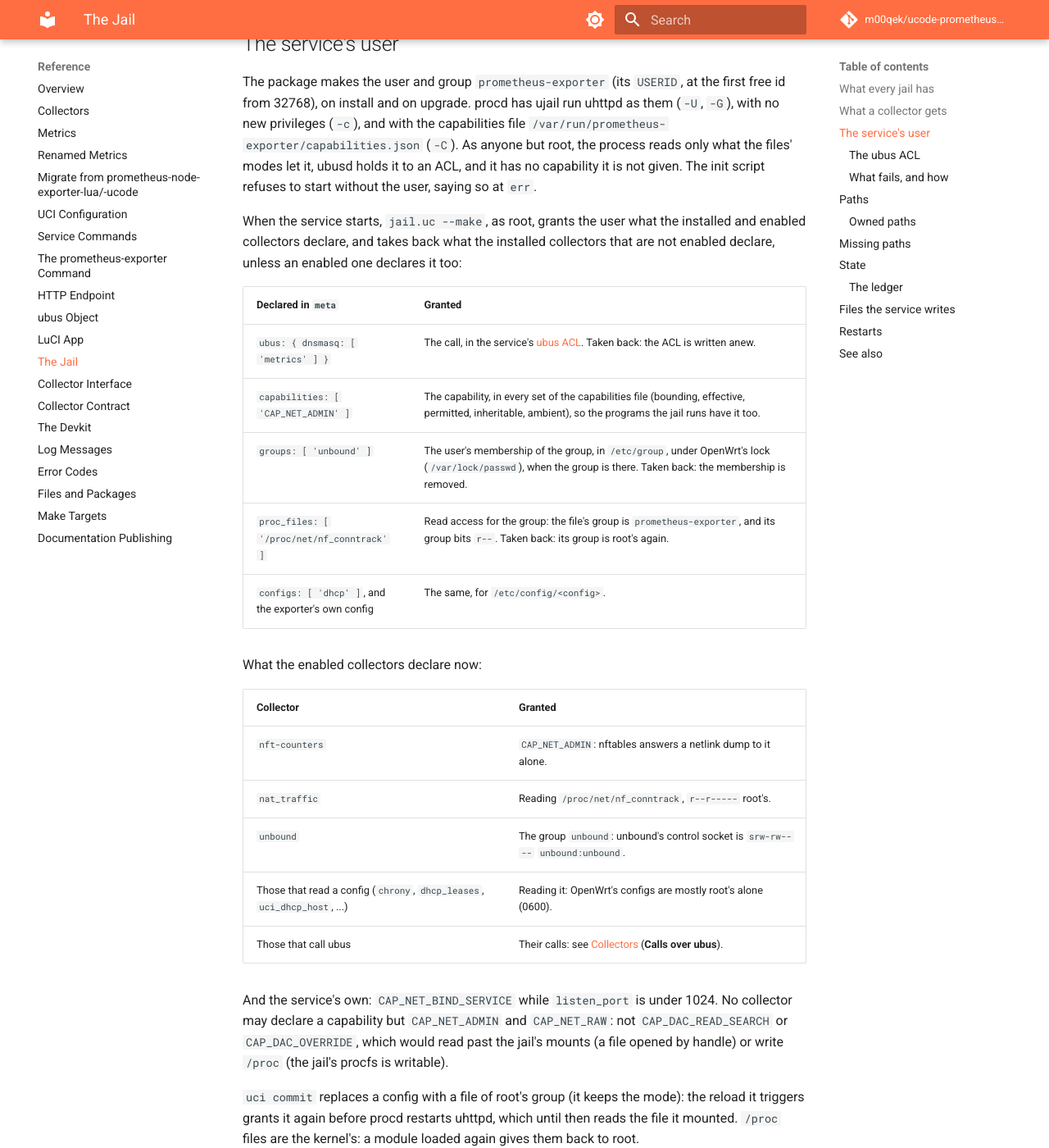
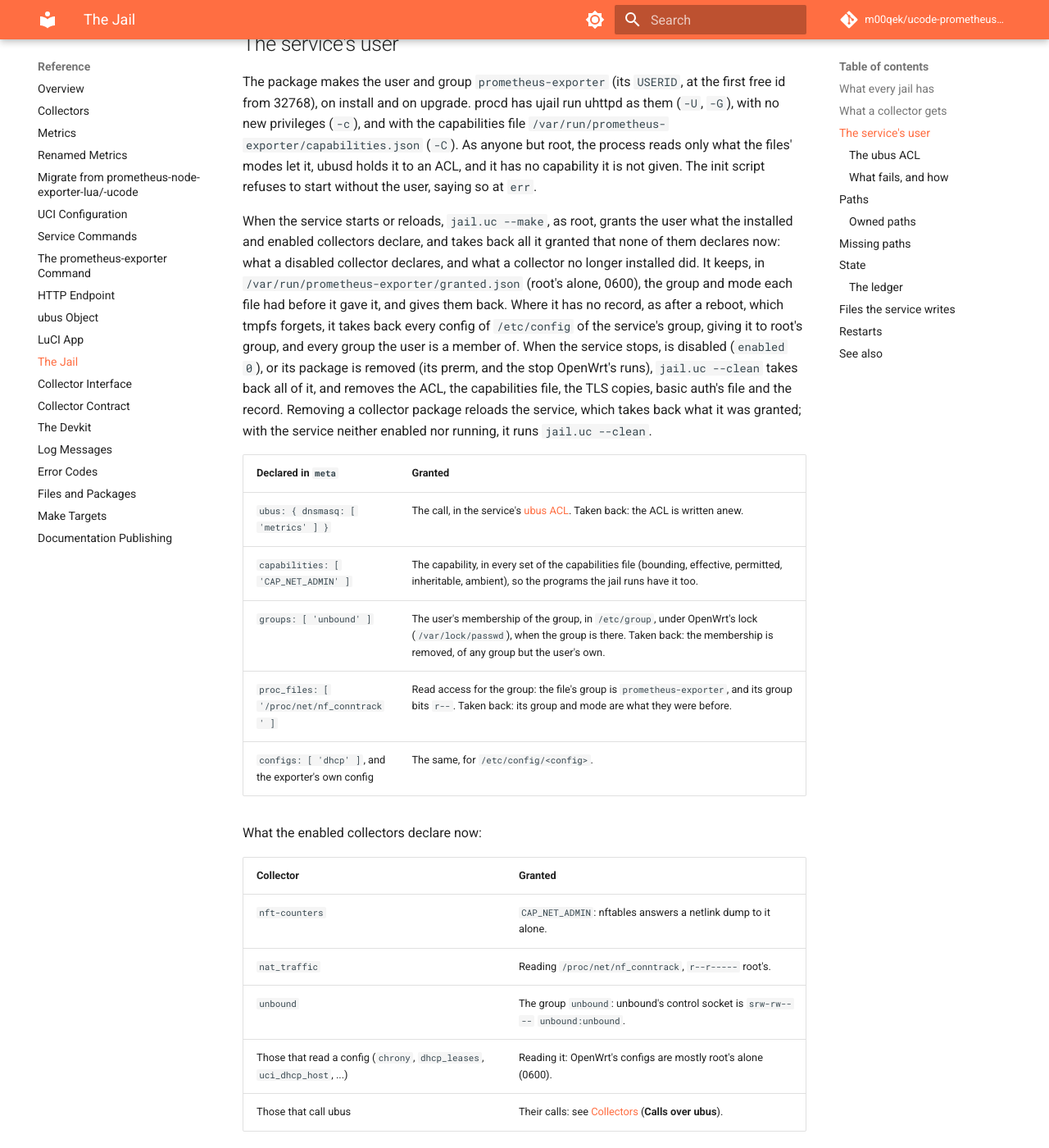
Before and after one commit to m00qek/ucode-prometheus-exporter, an MkDocs documentation site: the page built from docs/reference/jail.md, in a window 1280 px wide and 1400 px high, scrolled down 2147 px. Shown: the whole window at 82% size. Built offline with MkDocs 1.6.1 and Material for MkDocs 9.7.7, drawn with Linux system fonts in a browser that asks for light colours; comment, search, counter and statistics services are not loaded; some of the changed text lies outside the part shown.

Commit message:
Take back every grant no enabled collector declares, and all of it on stop
A removed collector package left its configs readable by the service's
group, conntrack's table too, and the user in unbound's group; stop,
enabled 0 and removal left them all, and uhttpd.conf. grant.make now
records the group and mode each file had before it gave it (granted.json,
root's alone, in the run directory), takes back from every file of the
group no enabled collector declares, the configs of /etc/config of the
group without a record too, as after a reboot, and takes the user out of
every group none declares. clean takes back all of it and removes
uhttpd.conf and the record. The base package's prerm cleans, and a
collector package with the service neither enabled nor running cleans
rather than reload. e2e checks chrony's and unbound's grants go with
their packages, and every grant on disable, stop and removal.

```diff
--- a/docs/reference/jail.md
+++ b/docs/reference/jail.md
@@ -42,14 +42,14 @@ Some declarations are shaped by the jail. modemmanager gets the directory `/var/
 
 The package makes the user and group `prometheus-exporter` (its `USERID`, at the first free id from 32768), on install and on upgrade. procd has ujail run uhttpd as them (`-U`, `-G`), with no new privileges (`-c`), and with the capabilities file `/var/run/prometheus-exporter/capabilities.json` (`-C`). As anyone but root, the process reads only what the files' modes let it, ubusd holds it to an ACL, and it has no capability it is not given. The init script refuses to start without the user, saying so at `err`.
 
-When the service starts, `jail.uc --make`, as root, grants the user what the installed and enabled collectors declare, and takes back what the installed collectors that are not enabled declare, unless an enabled one declares it too:
+When the service starts or reloads, `jail.uc --make`, as root, grants the user what the installed and enabled collectors declare, and takes back all it granted that none of them declares now: what a disabled collector declares, and what a collector no longer installed did. It keeps, in `/var/run/prometheus-exporter/granted.json` (root's alone, 0600), the group and mode each file had before it gave it, and gives them back. Where it has no record, as after a reboot, which tmpfs forgets, it takes back every config of `/etc/config` of the service's group, giving it to root's group, and every group the user is a member of. When the service stops, is disabled (`enabled 0`), or its package is removed (its prerm, and the stop OpenWrt's runs), `jail.uc --clean` takes back all of it, and removes the ACL, the capabilities file, the TLS copies, basic auth's file and the record. Removing a collector package reloads the service, which takes back what it was granted; with the service neither enabled nor running, it runs `jail.uc --clean`.
 
 | Declared in `meta` | Granted |
 | :--- | :--- |
 | `ubus: { dnsmasq: [ 'metrics' ] }` | The call, in the service's [ubus ACL](#the-ubus-acl). Taken back: the ACL is written anew. |
 | `capabilities: [ 'CAP_NET_ADMIN' ]` | The capability, in every set of the capabilities file (bounding, effective, permitted, inheritable, ambient), so the programs the jail runs have it too. |
-| `groups: [ 'unbound' ]` | The user's membership of the group, in `/etc/group`, under OpenWrt's lock (`/var/lock/passwd`), when the group is there. Taken back: the membership is removed. |
-| `proc_files: [ '/proc/net/nf_conntrack' ]` | Read access for the group: the file's group is `prometheus-exporter`, and its group bits `r--`. Taken back: its group is root's again. |
+| `groups: [ 'unbound' ]` | The user's membership of the group, in `/etc/group`, under OpenWrt's lock (`/var/lock/passwd`), when the group is there. Taken back: the membership is removed, of any group but the user's own. |
+| `proc_files: [ '/proc/net/nf_conntrack' ]` | Read access for the group: the file's group is `prometheus-exporter`, and its group bits `r--`. Taken back: its group and mode are what they were before. |
 | `configs: [ 'dhcp' ]`, and the exporter's own config | The same, for `/etc/config/<config>`. |
 
 What the enabled collectors declare now:
@@ -170,8 +170,9 @@ A ledger longer than a state file may be is written again without each breaker's
 | Path | Mode | Written by | Mounted |
 | :--- | :--- | :--- | :--- |
 | `/var/run/prometheus-exporter/` | 0700, root's | `jail.uc --make`, `auth.uc` | No |
-| `/var/run/prometheus-exporter/uhttpd.conf` | 0640, root's and the service's group's | `auth.uc`, at each start: one line, `/metrics:<user>:<hash>`; removed without basic auth | Read-only, with basic auth |
+| `/var/run/prometheus-exporter/uhttpd.conf` | 0640, root's and the service's group's | `auth.uc`, at each start: one line, `/metrics:<user>:<hash>`; removed without basic auth, and when the service stops | Read-only, with basic auth |
 | `/var/run/prometheus-exporter/tls.crt`, `tls.key` | 0640, root's and the service's group's | `jail.uc --make`, at each start, copies of `cert` and `key`, each only a regular file of at most 64 KiB under `/etc/ssl`, `/etc/acme` or `/etc/prometheus-exporter`, or `/etc/uhttpd.*`, wherever its links lead, read to at most that; neither when one is not; removed when the service stops | Read-only, with both there: the init script serves HTTPS only from them |
+| `/var/run/prometheus-exporter/granted.json` | 0600, root's | `jail.uc --make`: each file it gave the service's group, with the group and mode it had; removed with the last of them, and when the service stops | No |
 | `/var/run/prometheus-exporter/capabilities.json` | 0644 | `jail.uc --make`, at each start; removed when the service stops | No: procd hands it to ujail |
 | `/var/run/prometheus-exporter.acl.json` | 0644 | `jail.uc --make`, at each start; removed when the service stops | No: ubusd reads it |
 | `/var/run/prometheus-exporter/state/` | 0700, the service's user's | `jail.uc --make` | Read-write |
```
Also changed, not shown: CHANGELOG.md (+1 -0 lines), docs/explanation/security.md (+1 -1 lines), docs/how-to/uninstall.md (+1 -1 lines), docs/reference/files.md (+1 -1 lines), 8 other files.
